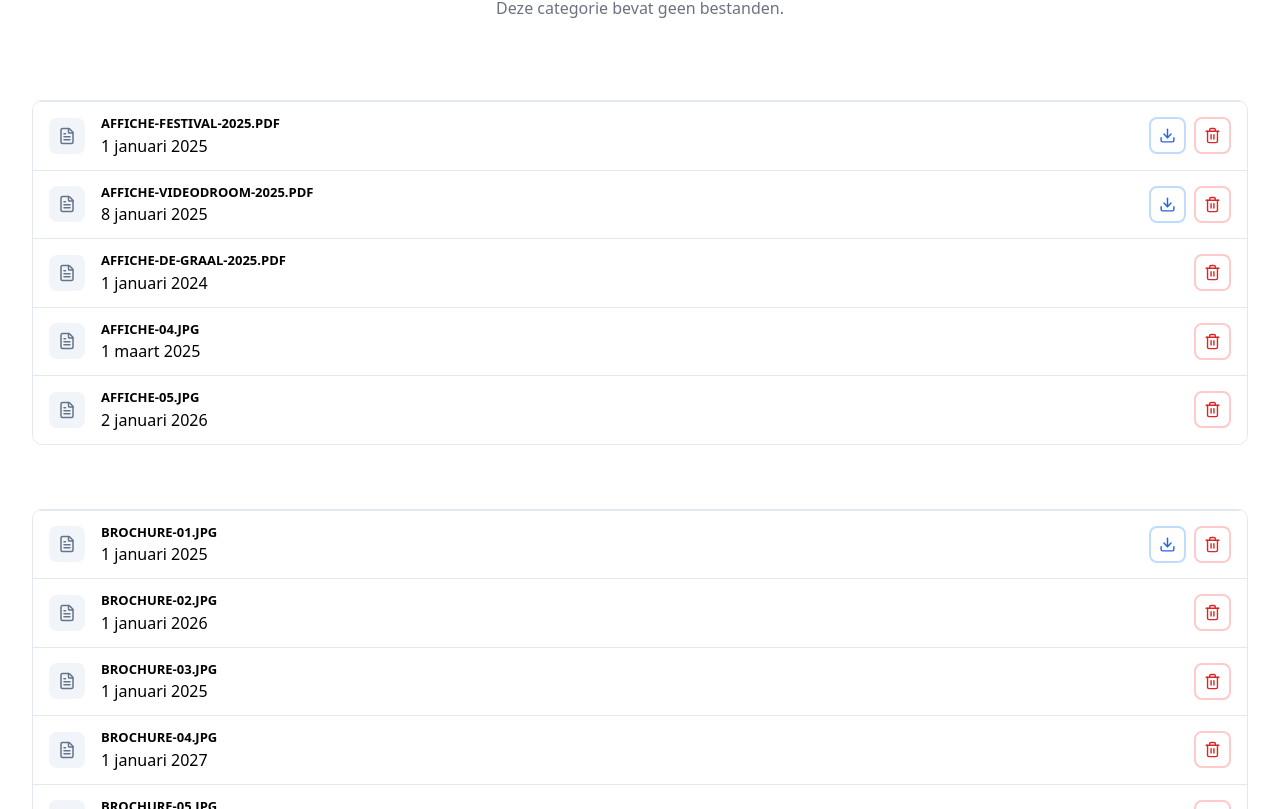
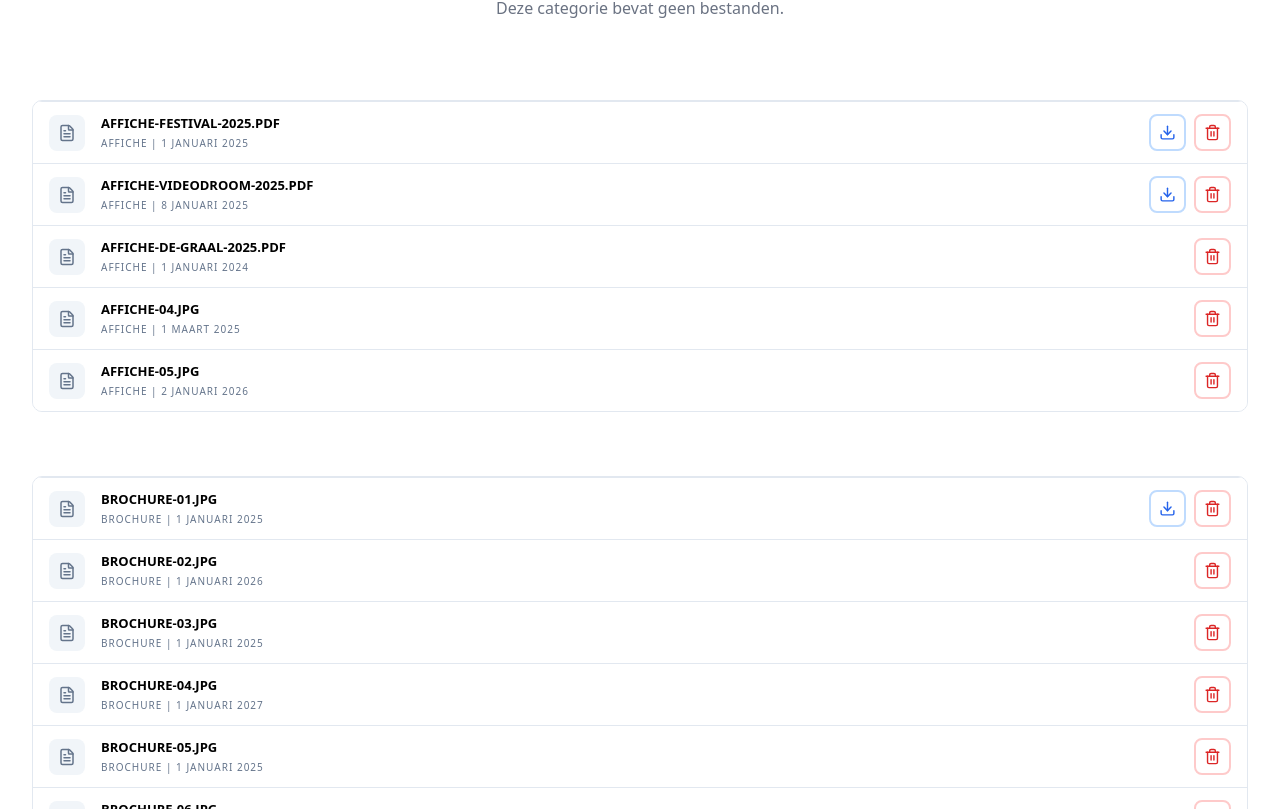
Before and after one commit to SELab-2/viernulvier-4, a Nuxt app in the folder frontend/: page /tempShowcase in a window 1280 px wide. Shown: the part 2291-3100 px from the top of the page. Built offline with nearby package versions, Linux system fonts and the light colour scheme.

Commit message:
apparently i accidently removed category

```diff
--- a/frontend/app/components/prints/FileList.vue
+++ b/frontend/app/components/prints/FileList.vue
@@ -52,10 +52,16 @@ const rowBase = "group relative flex items-center gap-4 px-4 py-3 border-t borde
 
         <!-- File info -->
         <div class="flex-1 min-w-0">
-          <p class="text-[13px] font-bold truncate group-hover:text-accent transition-colors duration-150">{{ file.titel }}</p>
-          <span v-if="file.created_at">
-            {{ new Date(file.created_at).toLocaleDateString(locale, { day: 'numeric', month: 'long', year: 'numeric' }) }}
-          </span>
+          <p class="text-[13px] font-bold truncate group-hover:text-accent transition-colors duration-150">
+            {{ file.titel }}
+          </p>
+
+          <p class="text-[10px] text-muted-foreground uppercase tracking-widest mt-0.5">
+            {{ category }} |
+            <span v-if="file.created_at">
+              {{ new Date(file.created_at).toLocaleDateString(locale, { day: 'numeric', month: 'long', year: 'numeric' }) }}
+            </span>
+          </p>
         </div>
 
         <!-- Buttons -->
```
